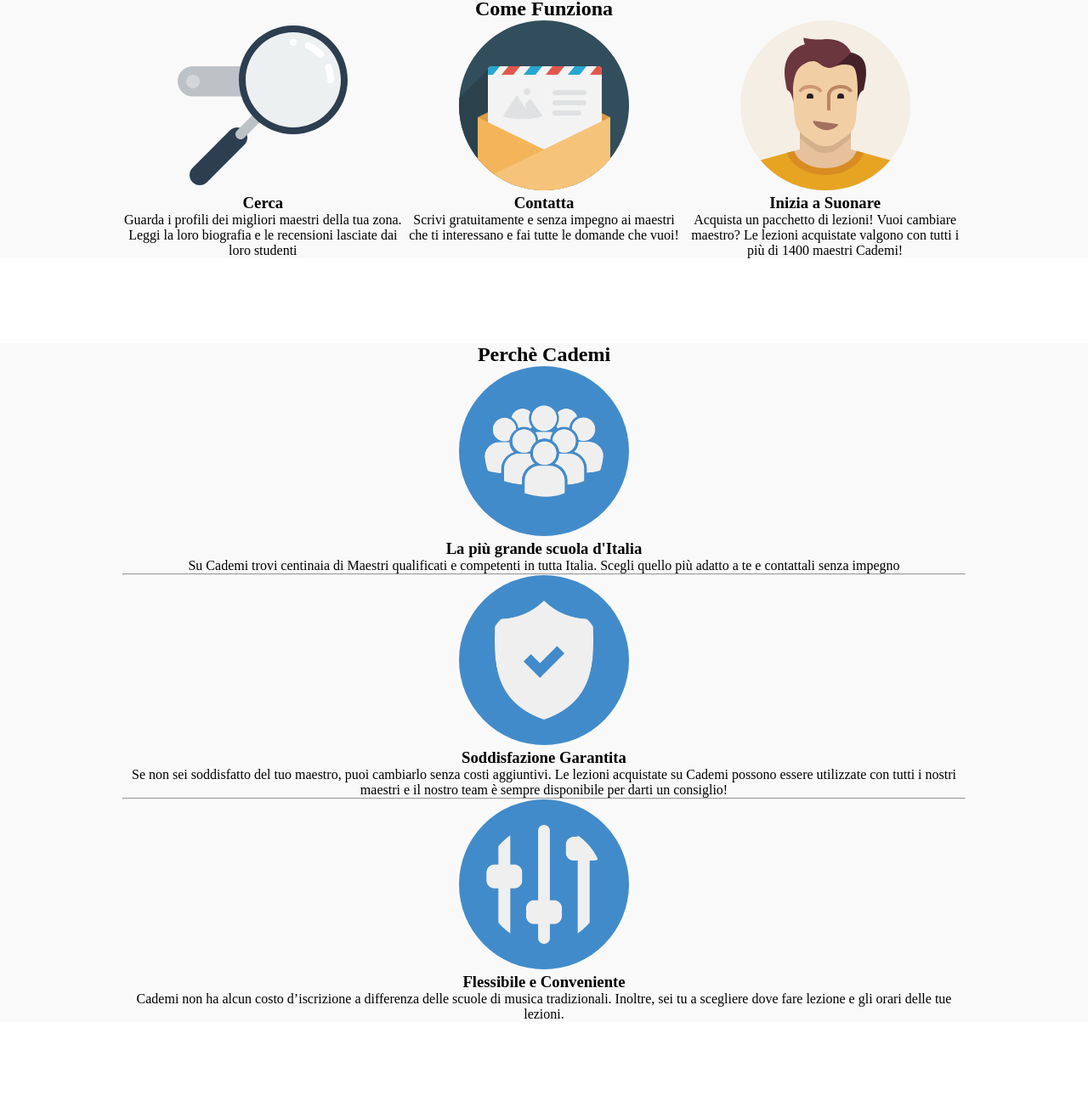
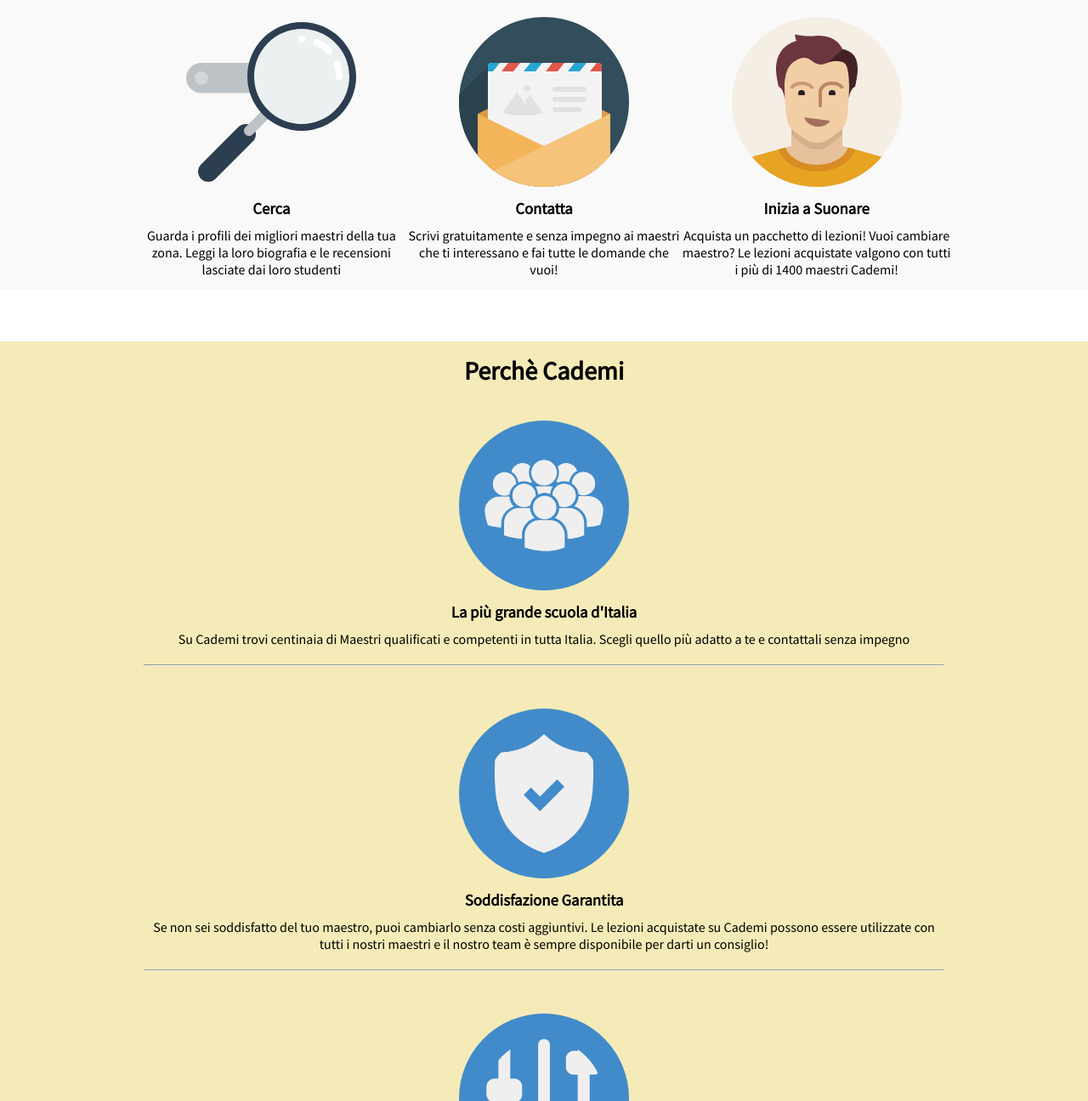
Before and after one commit to GianlucaBar/html-css-resp-wannabe-12bool, a plain HTML site: page index.html in a window 1280 px wide. Shown: the part 534-1830 px from the top of the page at 85% size. Before the commit the page ends 1737 px from the top, so only its background shows below. Drawn offline with Linux system fonts and the light colour scheme.

Commit message:
completato

```diff
--- a/css/style.css
+++ b/css/style.css
@@ -3,22 +3,15 @@
     padding: 0;
     box-sizing: border-box;
 }
+
 .row {
   max-width: 992px;
   margin-left: auto;
   margin-right: auto;
-  margin-top: 100px;
 }
 
 /* BLOCCO LEZIONI */
-/* #lezioni .row>.left,
-#lezioni .row>.right {
-  width: 50%;
-  float: left;
-} */
-
 #lezioni .row img {
-  /* per centrare orizzontalmente */
   display: block;
   margin-right: auto;
   margin-left: auto;
@@ -29,50 +22,78 @@
 }
 
 /* BLOCCO STEPS */
-/* #steps .row>.left,
-#steps .row>.central,
-#steps .row>.right {
-  float: left;
-  width: 33%;
-} */
-
 #steps {
   text-align: center;
 }
+
+#steps [class*="col-"]{
+    margin-top: 30px;
+}
+
+#steps .row>.left{
+    padding: 10px;
+}
+
 
 /* BLOCCO PERCHE */
 #why {
   text-align: center;
 }
 
-#why .row>.first,
-#why .row>.second,
-#why .row>.third {
-  width: 100%;
-  margin-top: 80px;
-}
 
 #why .row img {
   background-color: #428bca;
   border-radius: 50%;
   padding: 30px
+
+}
+
+#why .inner-content{
+    margin-top: 30px;
+    padding: 10px;
+}
+
+.divider{
+    margin-top: 20px;
+    color: rgb(46, 45, 45);
 }
 
 /* COMMON */
-.row::after {
-  content: '';
-  display: table;
-  clear: both;
+body{
+    font-family: 'Source Sans Pro', sans-serif;
 }
 
+.row{
+    padding: 15px;
+}
+
+#steps .row, #why .row{
+    margin-top: 60px;
+}
 .wrapper.grey {
   background-color: #f9f9f9;
+}
+
+.wrapper.teal{
+    background-color: #C4F5F4;
+}
+
+.wrapper.beige{
+    background-color: #F5EBB8;
 }
 
 img {
   height: 200px;
 }
 
-.clear {
-  clear: both;
+#lezioni h2{
+    padding: 20px;
 }
+
+h2{
+    font-size: 30px;
+}
+
+h3{
+    margin: 10px auto;
+}
--- a/index.html
+++ b/index.html
@@ -2,26 +2,42 @@
 <html>
   <head>
     <meta charset="utf-8">
-    <meta name="viewport" content="width=device-width, initial-scale=1.0">\
+    <meta name="viewport" content="width=device-width, initial-scale=1.0">
+    <link rel="preconnect" href="https://fonts.gstatic.com">
+    <link href="https://fonts.googleapis.com/css2?family=Source+Sans+Pro&display=swap" rel="stylesheet">
+
     <link rel="stylesheet" href="css/12Bool.css">
     <link rel="stylesheet" href="css/style.css">
     <title>Boolean aCademy</title>
   </head>
   <body>
-    <div id="lezioni" class="wrapper">
+    <div id="lezioni" class="wrapper teal">
       <div class="row">
-        <h1>Lezioni dove vuoi tu</h1>
+        <h2>Lezioni dove vuoi tu</h2>
         <div class="container">
-          <div class="left col-xs-12 col-md-6 col-lg-6 ">
+
+          <div class="col-xs-12 col-md-6 col-lg-6 ">
+
+            <div class="inner-content">
+
               <img src="img/icon/maps.png" alt="">
               <h3>A casa tua</h3>
               Scegli il tuo maestro preferito e prenota la prima lezione a casa tua, a casa del maestro o nel suo studio
             </div>
-          <div class="right col-xs-12 col-md-6 col-lg-6">
+
+          </div>
+
+          <div class="col-xs-12 col-md-6 col-lg-6">
+
+            <div class="inner-content">
+
               <img src="img/icon/screen.png" alt="">
               <h3>Online</h3>
               Impara senza muoverti da casa! Scegli da una vastissima lista di maestri abilitati all'insegnamento online, senza doverti preoccupare di distanze e spostamenti
             </div>
+
+          </div>
+
         </div>
       </div>
     </div>
@@ -30,48 +46,83 @@
       <div class="row">
         <h2>Come Funziona</h2>
         <div class="container">
-          <div class="left col-xs-12 col-md-6 col-lg-4">
+
+          <div class="col-xs-12 col-md-6 col-lg-4">
+
+            <div class="inner-content">
               <img src="img/search.svg" alt="">
               <h3>Cerca</h3>
               Guarda i profili dei migliori maestri della tua zona. Leggi la loro biografia e le recensioni lasciate dai loro studenti
             </div>
-          <div class="central col-xs-12 col-md-6 col-lg-4">
+
+          </div>
+
+
+          <div class="col-xs-12 col-md-6 col-lg-4">
+
+            <div class="inner-content">
+
               <img src="img/letter.svg" alt="">
               <h3>Contatta</h3>
               Scrivi gratuitamente e senza impegno ai maestri che ti interessano e fai tutte le domande che vuoi!
             </div>
-          <div class="right col-xs-12 col-md-6 col-md-offset-3 col-lg-4">
+
+          </div>
+
+          <div class="col-xs-12 col-md-6 col-md-offset-3 col-lg-4">
+
+            <div class="inner-content">
+
               <img src="img/male.svg" alt="">
               <h3>Inizia a Suonare</h3>
               Acquista un pacchetto di lezioni! Vuoi cambiare maestro? Le lezioni acquistate valgono con tutti i più di 1400 maestri Cademi!
             </div>
+
+          </div>
+
         </div>
       </div>
     </div>
 
-    <div id="why" class="wrapper grey">
+    <div id="why" class="wrapper beige">
       <div class="row">
         <h2>Perchè Cademi</h2>
-        <div class="conatiner">
+        <div class="container">
 
-          <div class="first col-xs-12 col-md-12 col-lg-12">
+            <div class="col-xs-12 col-md-12 col-lg-12">
+
+              <div class="inner-content">
+
                 <img src="img/icon/profile.png" alt="">
                 <h3>La più grande scuola d'Italia</h3>
                 Su Cademi trovi centinaia di Maestri qualificati e competenti in tutta Italia. Scegli quello più adatto a te e contattali senza impegno
-            <hr>
+                <hr class="divider">
             </div>
 
-          <div class="second col-xs-12 col-md-12 col-lg-12">
+          </div>
+
+
+            <div class="col-xs-12 col-md-12 col-lg-12">
+
+              <div class="inner-content">
+
                 <img src="img/icon/secure.png" alt="">
                 <h3>Soddisfazione Garantita</h3>
                 Se non sei soddisfatto del tuo maestro, puoi cambiarlo senza costi aggiuntivi. Le lezioni acquistate su Cademi possono essere utilizzate con tutti i nostri maestri e il nostro team è sempre disponibile per darti un consiglio!
-            <hr>
+                <hr class="divider">
             </div>
 
-          <div class="third col-xs-12 col-md-12 col-lg-12">
+          </div>
+
+            <div class="col-xs-12 col-md-12 col-lg-12">
+
+              <div class="inner-content">
+
                 <img src="img/icon/flex.png" alt="">
                 <h3>Flessibile e Conveniente</h3>
                 Cademi non ha alcun costo d’iscrizione a differenza delle scuole di musica tradizionali. Inoltre, sei tu a scegliere dove fare lezione e gli orari delle tue lezioni.
+              </div>
+
           </div>
 
         </div>
```
Lines whose indentation alone changed are shown as unchanged.
